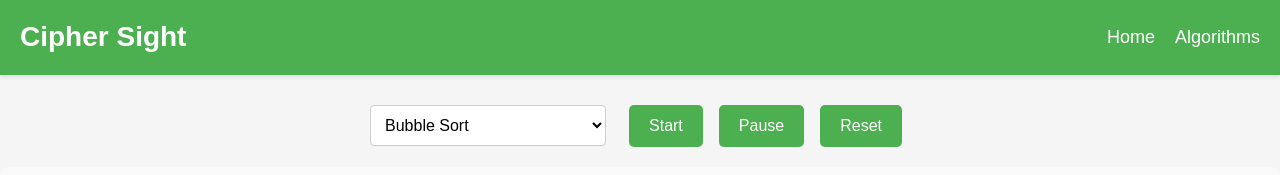
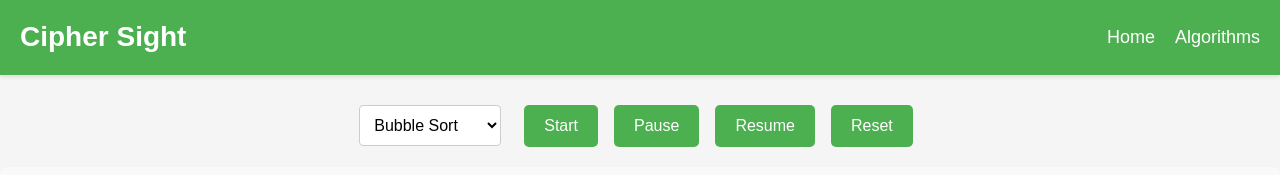
Before and after one commit to cameronotoole44/CipherSight, a React (Create React App) app in the folder cipher-sight/: page /algorithm in a window 1280 px wide. Shown: the top 175 px of the page. Built offline with nearby package versions, Linux system fonts and the light colour scheme.

Commit message:
added algorithm description

```diff
--- a/cipher-sight/src/components/Controls.js
+++ b/cipher-sight/src/components/Controls.js
@@ -1,31 +1,25 @@
-import React, { useState } from 'react';
+import React from 'react';
 
-const Controls = ({ onStart, onPause, onReset, onAlgorithmChange }) => {
-    const [selectedAlgorithm, setSelectedAlgorithm] = useState('bubbleSort');
+const Controls = ({ onStart, onPause, onResume, onReset, onAlgorithmChange, selectedAlgorithm }) => {
 
     const handleAlgorithmChange = (e) => {
-        setSelectedAlgorithm(e.target.value);
         onAlgorithmChange(e.target.value);
     };
 
     return (
-        <div className='controls'>
-            <select onChange={handleAlgorithmChange} value={selectedAlgorithm} className='control-select'>
+        <div className="controls">
+            <select onChange={handleAlgorithmChange} value={selectedAlgorithm} className="control-select">
                 <option value="bubbleSort">Bubble Sort</option>
                 <option value="quickSort">Quick Sort</option>
                 <option value="mergeSort">Merge Sort</option>
                 <option value="selectionSort">Selection Sort</option>
                 <option value="insertionSort">Insertion Sort</option>
-
-                <option value="linearSearch">Linear Search</option>
-                <option value="binarySearch">Binary Search</option>
-                <option value="dfs">Depth-First Search (DFS)</option>
-                <option value="bfs">Breadth-First Search (BFS)</option>
             </select>
 
-            <button onClick={onStart} className='control-btn'>Start</button>
-            <button onClick={onPause} className='control-btn'>Pause</button>
-            <button onClick={onReset} className='control-btn'>Reset</button>
+            <button onClick={onStart} className="control-btn">Start</button>
+            <button onClick={onPause} className="control-btn">Pause</button>
+            <button onClick={onResume} className="control-btn">Resume</button>
+            <button onClick={onReset} className="control-btn">Reset</button>
         </div>
     )
 };
--- a/cipher-sight/src/pages/Algorithm.js
+++ b/cipher-sight/src/pages/Algorithm.js
@@ -1,76 +1,89 @@
-import React, { useState, useEffect } from 'react';
+import React, { useState, useEffect, useRef } from 'react';
 import Controls from '../components/Controls';
-import bubbleSort from '../algorithms/bubbleSort';
-import quickSort from '../algorithms/quickSort';
-import mergeSort from '../algorithms/mergeSort';
-import insertionSort from '../algorithms/insertionSort';
-import selectionSort from '../algorithms/selectionSort';
+import bubbleSort from '../algorithms/sort/bubbleSort';
+import quickSort from '../algorithms/sort/quickSort';
+import mergeSort from '../algorithms/sort/mergeSort';
+import insertionSort from '../algorithms/sort/insertionSort';
+import selectionSort from '../algorithms/sort/selectionSort';
 import { generateRandomArray } from '../utils/generateArray';
+import AlgorithmDescription from '../algorithms/algorithmDescription';
 
 const Algorithm = () => {
     const [array, setArray] = useState([]);
     const [animationSpeed, setAnimationSpeed] = useState(100);
     const [isRunning, setIsRunning] = useState(false);
+    const [paused, setPaused] = useState(false);
     const [selectedAlgorithm, setSelectedAlgorithm] = useState('bubbleSort');
+
+    const sortingRef = useRef({
+        isPaused: false,
+        shouldStop: false,
+    });
 
     useEffect(() => {
         resetArray();
     }, []);
 
     const resetArray = () => {
-        setArray(generateRandomArray(50, 100)); // reset array to 50 elements
+        setArray(generateRandomArray(50, 100));
         setIsRunning(false);
+        setPaused(false);
+        sortingRef.current.shouldStop = true; // stops on reset
     };
 
     const updateVisualizer = (newArray) => {
-        setArray([...newArray]); // updates array state for visual
+        setArray([...newArray]); // re-render
     };
 
-    const handleAlgorithmChange = (algorithm) => {
-        setSelectedAlgorithm(algorithm);
-    };
+    const runAlgorithm = async () => {
+        const sortingAlgorithms = { bubbleSort, quickSort, mergeSort, insertionSort, selectionSort };
+        const algorithm = sortingAlgorithms[selectedAlgorithm];
 
-    const startSort = async () => {
+        sortingRef.current.isPaused = false;
+        sortingRef.current.shouldStop = false;
+
         setIsRunning(true);
-        const sortingAlgorithms = {
-            bubbleSort,
-            quickSort,
-            mergeSort,
-            insertionSort,
-            selectionSort
-        };
+        setPaused(false);
 
-        if (sortingAlgorithms[selectedAlgorithm]) {
-            await sortingAlgorithms[selectedAlgorithm](array, updateVisualizer, animationSpeed);
-        }
+        await algorithm(array, updateVisualizer, animationSpeed, sortingRef);
 
         setIsRunning(false);
     };
 
-    const pauseSort = () => {
-
+    const startAlgorithm = async () => {
+        if (!isRunning) {
+            runAlgorithm();
+        }
     };
 
-    const resetSort = () => {
-        resetArray(); // reset
+    // sets pause state
+    const pauseAlgorithm = () => {
+        setPaused(true);
+        sortingRef.current.isPaused = true;
+    };
+
+    // resume sorting
+    const resumeAlgorithm = () => {
+        setPaused(false);
+        sortingRef.current.isPaused = false;
     };
 
     return (
         <div className="algorithm-visualizer">
             <Controls
-                onStart={startSort}
-                onReset={resetSort}
-                onAlgorithmChange={handleAlgorithmChange}
+                onStart={startAlgorithm}
+                onPause={pauseAlgorithm}
+                onResume={resumeAlgorithm}
+                onReset={resetArray}
+                onAlgorithmChange={setSelectedAlgorithm}
+                selectedAlgorithm={selectedAlgorithm}
             />
             <div className="visualization">
                 {array.map((value, idx) => (
-                    <div
-                        key={idx}
-                        className="array-bar"
-                        style={{ height: `${value}%` }}
-                    />
+                    <div key={idx} className="array-bar" style={{ height: `${value}%` }} />
                 ))}
             </div>
+            <AlgorithmDescription algorithmName={selectedAlgorithm} />
         </div>
     )
 };
```
